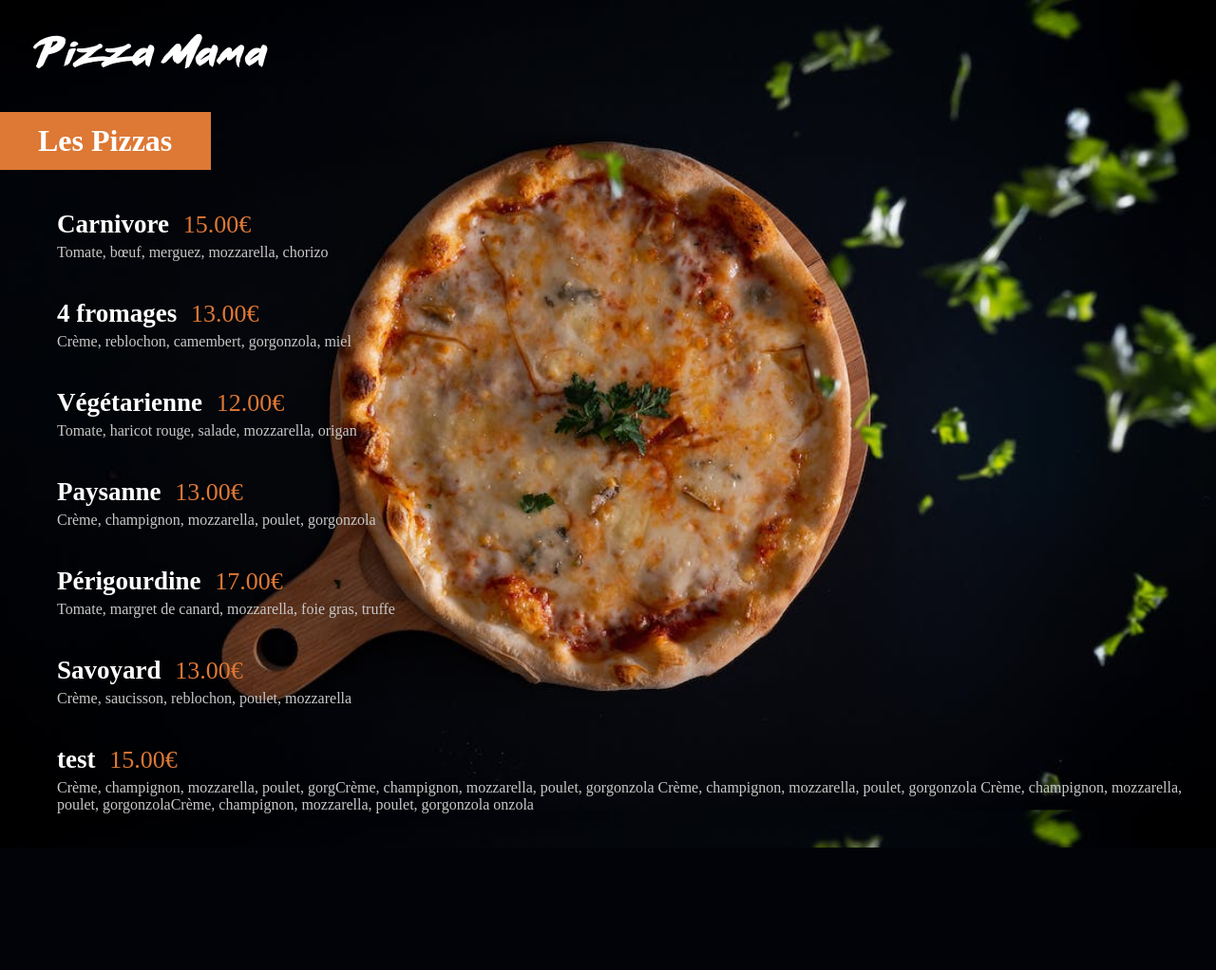
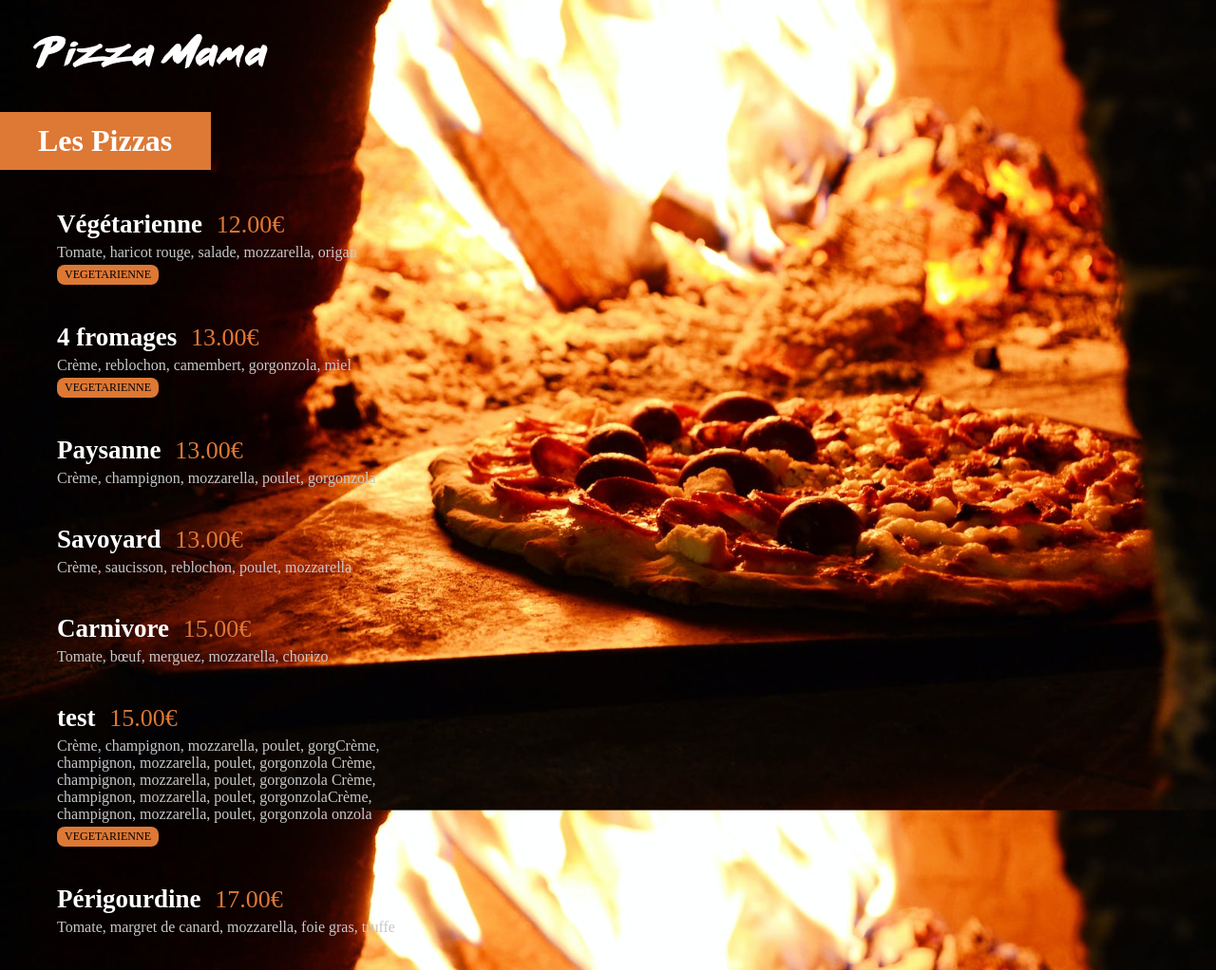
Before and after one commit to FlorianGasparine/pizzaDemoDjango, a Django app: page /menu/ in a window 1280 px wide. Shown: the whole page at 95% size. Before the commit the page ends 893 px from the top, so only its background shows below. Run offline with Django 4.2, Linux system fonts and the light colour scheme; data comes from the database, SQL or seed files in the repository; both versions use the stored data as it was after the commit.

Commit message:
menu page v1

```diff
--- a/pizzaDemoDjango/menu/static/menu/menu.css
+++ b/pizzaDemoDjango/menu/static/menu/menu.css
@@ -1,8 +1,9 @@
 body{
-    background : url("images/pexels-photo-5993865.jpeg") no-repeat center center fixed;
-        -webkit-background-size: cover;
-        -moz-background-size: cover;
-        -o-background-size: cover;
+    background : url("images/bg_menu.jpeg")no-repeat center center fixed;
+  -webkit-background-size: cover;
+  -moz-background-size: cover;
+  -o-background-size: cover;
+  background-size: cover;
     background-size: cover;
     margin: 0px;
     padding: 0px;
@@ -21,10 +22,12 @@ body{
 }
 
 .pizza_liste{
+    min-width : 30%;
     padding : 20px;
 }
 
 .pizza_nom{
+    text-align : left;
     font-size : 27px;
     font-weight : bold;
     color: white;
@@ -32,6 +35,7 @@ body{
 }
 
 .pizza_prix{
+    text-align : left;
     color : #dd7835;
     margin-left : 8px;
     font-size : 26px;
@@ -39,7 +43,19 @@ body{
 }
 
 .pizza_ingredients{
+    max-width : 400px;
+    display : block;
     margin-top : 5px;
     color : #C8C8C8;
     list-style-type: none;
 }
+
+.pizza_vegetarienne{
+    display: inline-block;
+    margin-top : 4px;
+    padding : 3px 8px;
+    background-color : #dd7835;
+    border-radius : 8px;
+    font-size : 12px;
+    color : black;
+}
--- a/pizzaDemoDjango/menu/templates/menu/index.html
+++ b/pizzaDemoDjango/menu/templates/menu/index.html
@@ -14,8 +14,13 @@
     <ul>
         {% for pizza in pizzas %}
         <div class="pizza_liste">
-            <li class="pizza_nom">{{pizza.nom}} <span class="pizza_prix">{{pizza.prix | floatformat:2}}€ </span></li>
+            <li class="pizza_nom">{{pizza.nom}}
+                <span class="pizza_prix">{{pizza.prix | floatformat:2}}€ </span>
+            </li>
             <li class="pizza_ingredients">{{pizza.ingredients}}</li>
+            {% if pizza.vegetarienne %}
+                    <span class="pizza_vegetarienne">VEGETARIENNE</span>
+                {% endif %}
         </div>
         {% endfor %}
     </ul>
--- a/pizzaDemoDjango/menu/views.py
+++ b/pizzaDemoDjango/menu/views.py
@@ -7,5 +7,6 @@ from .models import Pizza
 
 def index(request):
     pizzas = Pizza.objects.all()
+    pizzas = pizzas.order_by("prix")
 
     return render(request, "menu/index.html", {"pizzas": pizzas})
--- a/pizzaDemoDjango/pizzaDemoDjango/settings.py
+++ b/pizzaDemoDjango/pizzaDemoDjango/settings.py
@@ -118,7 +118,6 @@ USE_TZ = True
 # https://docs.djangoproject.com/en/4.2/howto/static-files/
 
 STATIC_URL = 'static/'
-
 # Default primary key field type
 # https://docs.djangoproject.com/en/4.2/ref/settings/#default-auto-field
 
```
Also changed, not shown: pizzaDemoDjango/db.sqlite3, pizzaDemoDjango/menu/static/menu/images/bg_menu.jpeg (added), pizzaDemoDjango/menu/static/menu/images/pexels-photo-5993865.jpeg (deleted).
